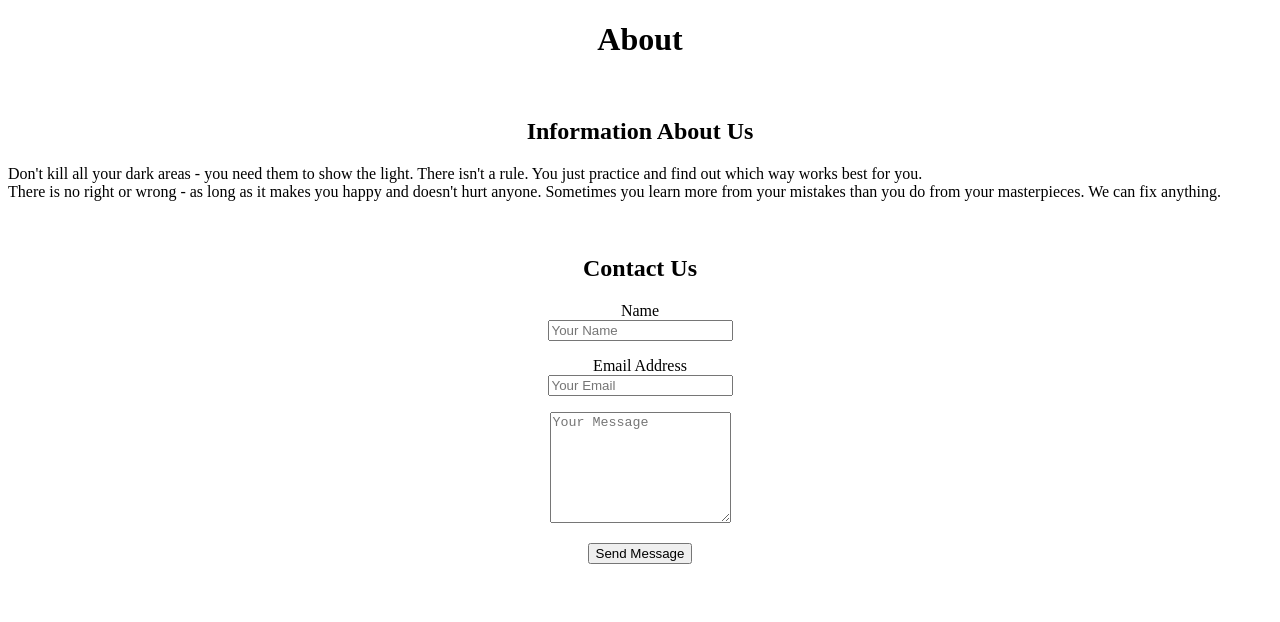
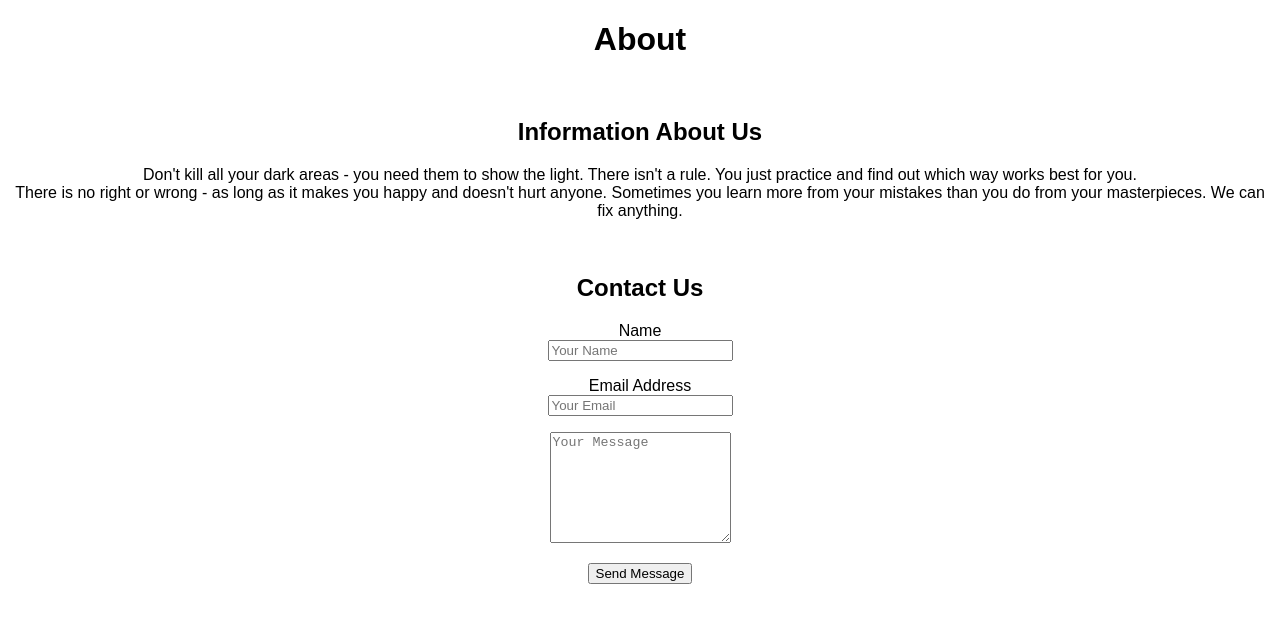
Before and after one commit to cweiler52/gardenclient, an Angular app: page / in a window 1280 px wide. Shown: the top 622 px of the page. Built offline with nearby package versions, Linux system fonts and the light colour scheme.

Commit message:
texted moved to center

```diff
--- a/src/app/about/about.component.css
+++ b/src/app/about/about.component.css
@@ -1,3 +1,11 @@
-h1, h2, #contact {
-    text-align: center
+.about {
+    text-align: center;
+    font-family: Arial, Helvetica, sans-serif;
+
 }
+
+/* #contact {
+    border-style: double;
+    border-color: coral;
+    border-width: 7px;
+} */
--- a/src/app/about/about.component.html
+++ b/src/app/about/about.component.html
@@ -1,8 +1,8 @@
-<h1>About</h1>
+<h1 class="about">About</h1>
 <br/>
 
-<h2>Information About Us</h2>
-<p>Don't kill all your dark areas - you need them to show the light. There isn't a rule.
+<h2 class="about">Information About Us</h2>
+<p class="about">Don't kill all your dark areas - you need them to show the light. There isn't a rule.
   You just practice and find out which way works best for you.
   <br/>
 
@@ -15,7 +15,7 @@
 <section id="Lots">
   <section id="about"></section>
   <section></section>
-  <section id="contact">
+  <section id="contact" class="about">
     <div class="container">
       <h2 class="text-center_text-uppercase">Contact Us</h2>
       <div class="row">
```
